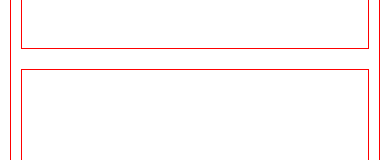
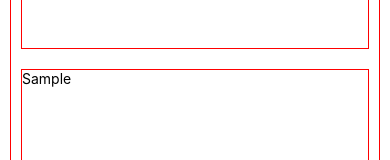
Before and after one commit to ravraw/react_native_goals_app, a React Native app: screen / in a window 390 px wide. Both pictures are taken after typing "Sample" into the empty fields and a click on the button "ADD". Shown: the part 162-322 px from the top of the page. Built offline with nearby package versions, Linux system fonts and the light colour scheme.

Commit message:
Updated ScrollView to FlatList

```diff
--- a/App.js
+++ b/App.js
@@ -20,6 +20,7 @@ const App = () => {
   const addGoalHandler = () => {
     setGoalList((currentGoals) => [...currentGoals, enteredGoal]);
     setEnteredGoal("");
+    console.log("goalList" + goalList);
   };
   return (
     <SafeAreaView style={styles.appContainer}>
@@ -33,15 +34,15 @@ const App = () => {
         <Button title="ADD" onPress={addGoalHandler} />
       </View>
       <View style={styles.listContainer}>
-        {/* <ScrollView> */}
-        <FlatList alwaysBounceVertical={false}>
-          {goalList.map((goal) => (
-            <View key={goal} style={styles.listItem}>
-              <Text>{goal}</Text>
+        <FlatList
+          data={goalList}
+          renderItem={(item) => (
+            <View style={styles.listItem}>
+              <Text>{item.item}</Text>
             </View>
-          ))}
-        </FlatList>
-        {/* </ScrollView> */}
+          )}
+          alwaysBounceVertical={false}
+        />
       </View>
     </SafeAreaView>
   );
@@ -72,13 +73,13 @@ const styles = StyleSheet.create({
     borderWidth: 1,
     borderColor: "red",
   },
-  listItem: {
-    padding: 10,
-    margin: 10,
-    backgroundColor: "lightgreen",
-    borderColor: "gray",
-    borderWidth: 1,
-  },
+  // listItem: {
+  //   padding: 10,
+  //   margin: 10,
+  //   // backgroundColor: "lightgreen",
+  //   borderColor: "gray",
+  //   borderWidth: 1,
+  // },
   textInput: {
     borderColor: "gray",
     borderWidth: 1,
```
